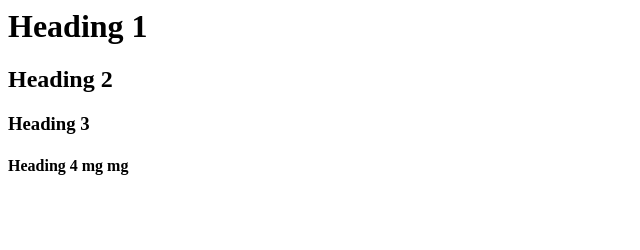
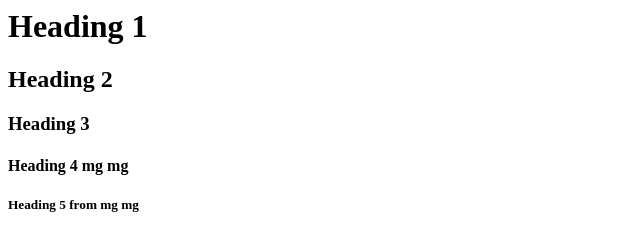
Before and after one commit to Leo3914/test, a plain HTML site: page index.html in a window 1280 px wide. Shown: the whole page, without its empty margins (0-640 px from the left). Drawn offline with Linux system fonts and the light colour scheme.

Commit message:
heading 5 from mg mg

```diff
--- a/index.html
+++ b/index.html
@@ -2,3 +2,4 @@
 <h2>Heading 2</h2>
 <h3>Heading 3</h3>
 <h4>Heading 4 mg mg</h4>
+<h5>Heading 5 from mg mg</h5>
```
